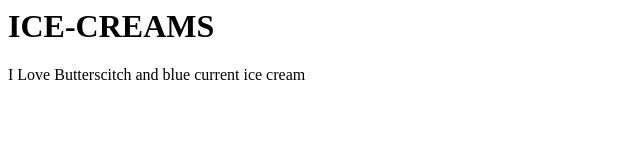
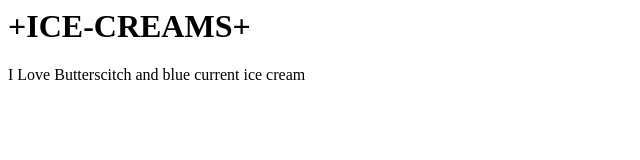
Before and after one commit to codongo03/demo-learn, a plain HTML site: page index.html in a window 1280 px wide. Shown: the whole page, without its empty margins (0-640 px from the left). Drawn offline with Linux system fonts and the light colour scheme.

Commit message:
added +s in h1 tag

```diff
--- a/index.html
+++ b/index.html
@@ -1,5 +1,5 @@
 <html>
 <title>This is our Website</title>
-<h1> ICE-CREAMS </h1>
+<h1> +ICE-CREAMS+ </h1>
 <p>I Love Butterscitch and blue current ice cream</p>
 </html>
```
